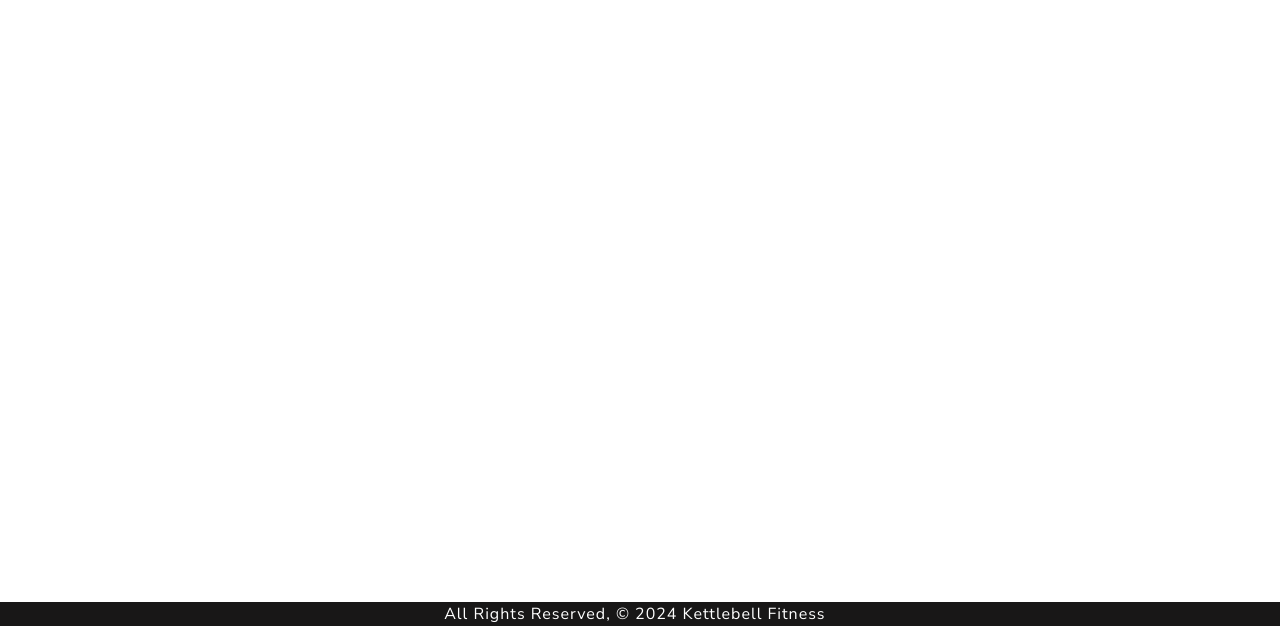
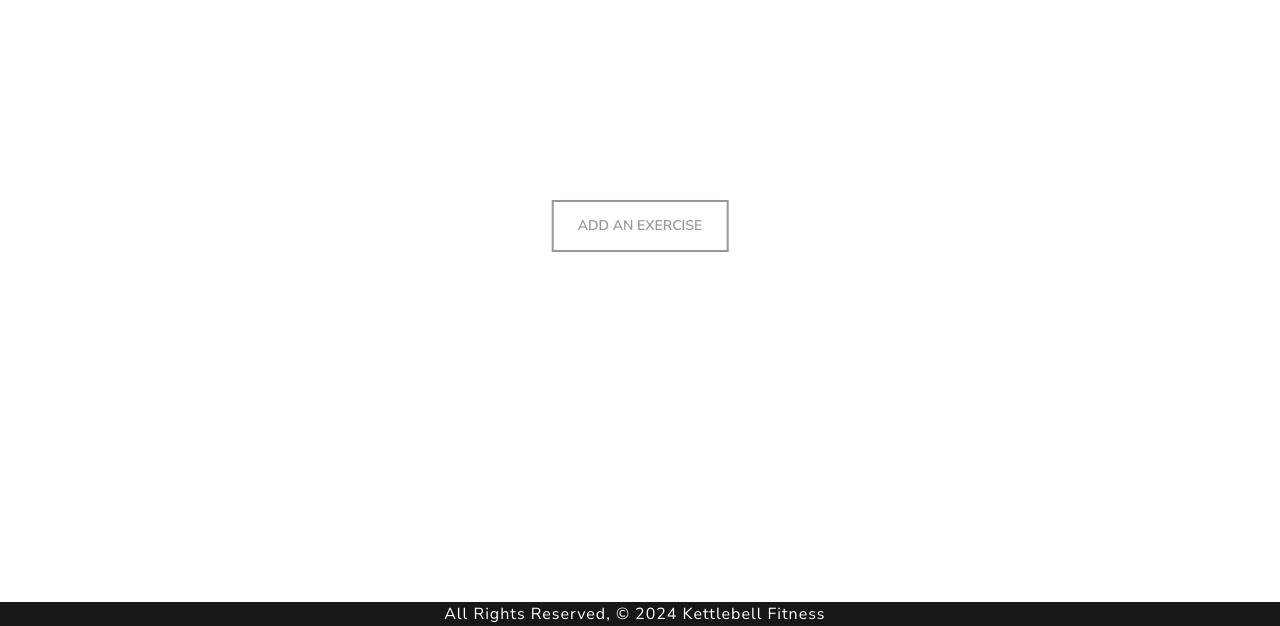
Before and after one commit to sophiabanda/kb_fit, a Django app: page /library/ in a window 1280 px wide. Shown: the part 174-800 px from the top of the page. Run offline with Django 4.2, Linux system fonts and the light colour scheme; data that the repository does not hold is empty; some libraries are stand-ins or nearby versions.

Commit message:
updated models to set reps and sets to optional

```diff
--- a/kb_fit/forms.py
+++ b/kb_fit/forms.py
@@ -6,6 +6,11 @@ class ExerciseForm(forms.ModelForm):
     reps = forms.IntegerField()
     sets = forms.IntegerField()
     time = forms.CharField(required=False, widget=forms.TextInput(attrs={'placeholder': 'Note your time', 'size': '20'}))
+
+    def __init__(self, *args, **kwargs):
+        super().__init__(*args, **kwargs)
+        self.fields['reps'].required = False
+        self.fields['sets'].required = False
 
     class Meta:
         model = Exercise
--- a/kb_fit/models.py
+++ b/kb_fit/models.py
@@ -12,8 +12,8 @@ TYPES = (
 class Exercise(models.Model):
     name = models.CharField(max_length=100)
     types = models.ManyToManyField('ExerciseType')
-    reps = models.IntegerField(default=0)
-    sets = models.IntegerField(default=0)
+    reps = models.IntegerField(default=0, null=True, blank=True)
+    sets = models.IntegerField(default=0, null=True, blank=True)
     time = models.CharField(max_length=50, null=True, blank=True)
 
     def __str__(self):
--- a/kb_fit/templates/home.html
+++ b/kb_fit/templates/home.html
@@ -9,5 +9,6 @@
             <p>Get started by logging your first workout session. Click the "+" button in the navigation bar to log a new workout.</p>
         </div>
     </div>
+</div>
 
 {% endblock %}
--- a/kb_fit/templates/kb_fit/exercise_list.html
+++ b/kb_fit/templates/kb_fit/exercise_list.html
@@ -11,5 +11,10 @@
   </li>
   {% endfor %}
 </ul>
+<div style="justify-content:center;">
+  <a href="{% url 'exercise_create' %}">
+    <button type="button" class="btn btn-outline-secondary position-absolute top-50 start-50 translate-middle">Add an Exercise</button>
+  </a>
+</div>
 
 {% endblock %}
--- a/kb_fit/urls.py
+++ b/kb_fit/urls.py
@@ -5,6 +5,8 @@ from . import views
 urlpatterns = [
     path('', views.home, name='home'),
     path('library/', views.ExerciseList.as_view(), name='library'),
+    path('library/create/', views.ExerciseCreate.as_view(), name='exercise_create'),
+    path('library/<int:pk>/', views.ExerciseDelete.as_view(), name='exercise_delete'),
     path('sessions/', views.sessions, name='sessions'),
     path('sessions/<int:pk>/', views.SessionDetail.as_view(), name='session_detail'),
     path('sessions/create/', views.session_create, name='sessions_create'),
--- a/kb_fit/views.py
+++ b/kb_fit/views.py
@@ -56,3 +56,20 @@ class SessionUpdate(UpdateView):
 class SessionDelete(DeleteView):
     model = SessionEntry
     success_url = '/sessions/'
+
+class ExerciseCreate(CreateView):
+    model = Exercise
+    fields = '__all__'
+
+    def form_invalid(self, form):
+        print(form.errors)
+        return super().form_invalid(form)
+
+    def get_success_url(self):
+        return reverse('exercise_list')
+
+class ExerciseDelete(DeleteView):
+    model = Exercise
+
+    def get_success_url(self):
+        return reverse('exercise_list')
```
Also changed, not shown: kb_fit/templates/kb_fit/exercise_form.html (added, +20 -0 lines), kb_fit/migrations/0006_alter_exercise_reps_alter_exercise_sets.py (added), kb_fit/static/css/styles.css (line endings or trailing spaces).
